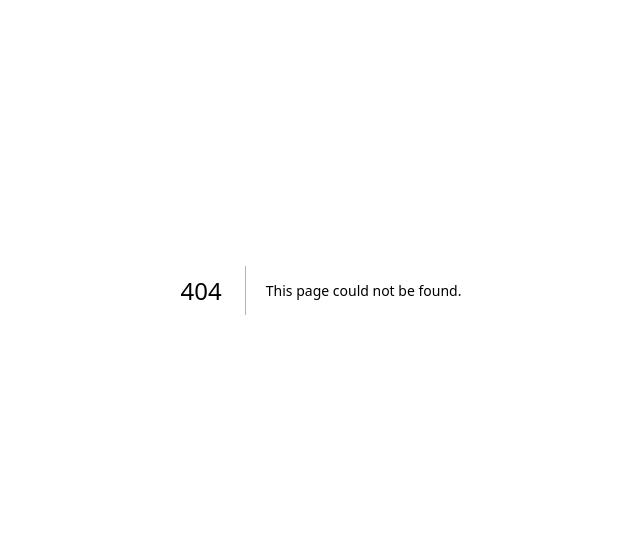
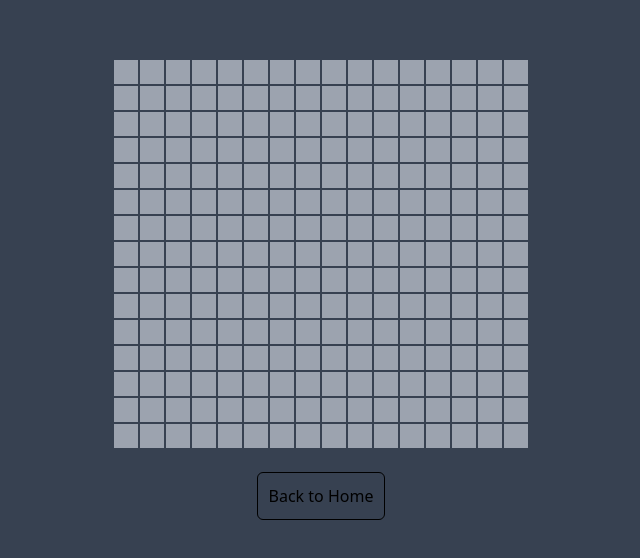
Before and after one commit to oonderrr/onder, a Next.js app: page /mouse-over-color-animation in a window 1280 px wide. Before the commit this address had no page. Shown: the part 110-668 px from the top of the page, without its empty margins (319-959 px from the left). Built offline with nearby package versions, Linux system fonts and the light colour scheme.

Commit message:
mouse over oyunu hazır

```diff
--- /dev/null
+++ b/src/app/mouse-over-color-animation/page.jsx
@@ -0,0 +1,47 @@
+"use client";
+import MyButton from "@/src/components/MyButton";
+import { useState } from "react";
+
+function MouseOverColorAnimation() {
+  const [color, setColor] = useState("hover:bg-lime-600");
+
+  const colorArray = [
+    "hover:bg-lime-600",
+    "hover:bg-red-600",
+    "hover:bg-blue-600",
+    "hover:bg-yellow-600",
+    "hover:bg-pink-600",
+    "hover:bg-violet-600,",
+    "hover:bg-fuchsia-600",
+    "hover:bg-rose600",
+  ];
+
+  function changeColor() {
+    setColor(colorArray[Math.floor(Math.random() * colorArray.length)]);
+  }
+
+  return (
+    <>
+      <div className="h-screen w-screen bg-gray-700 flex flex-col gap-6 justify-center items-center">
+        <div className="grid grid-cols-16 gap-0.5">
+          {Array.from({ length: 240 }).map((index) => {
+            return (
+              <div
+                key={index}
+                onFocus={() => {}}
+                onMouseOver={changeColor}
+                className={`size-6 bg-gray-400 ${color} delay-[1000ms] duration-500 hover:delay-0 hover:duration-0`}
+              />
+            );
+          })}
+        </div>
+        <MyButton
+          href={"/"}
+          name={"Back to Home"}
+        />
+      </div>
+    </>
+  );
+}
+
+export default MouseOverColorAnimation;
--- a/src/app/page.jsx
+++ b/src/app/page.jsx
@@ -10,6 +10,10 @@ export default function Home() {
             name={"Dice Rolling Game"}
             href={"dice-rolling-game"}
           />
+          <MyButton
+            name={"Mouse Over Color Animation"}
+            href={"mouse-over-color-animation"}
+          />
         </div>
       </div>
     </>
--- a/tailwind.config.js
+++ b/tailwind.config.js
@@ -6,7 +6,12 @@ module.exports = {
     "./src/app/**/*.{js,ts,jsx,tsx,mdx}",
   ],
   theme: {
-    extend: {},
+    extend: {
+      gridTemplateColumns: {
+        // Simple 16 column grid
+        16: "repeat(16, minmax(0, 1fr))",
+      },
+    },
   },
   plugins: [],
 };
```
